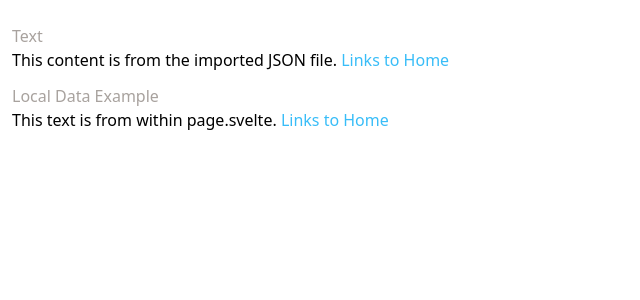
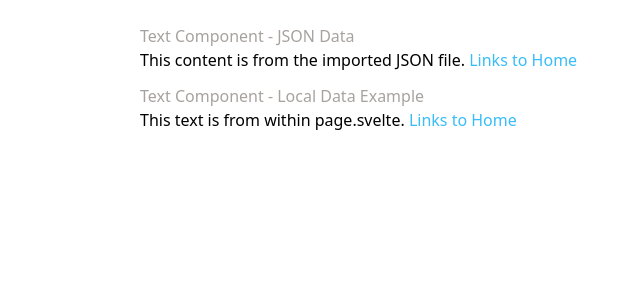
Before and after one commit to johnhoysa/svelte-storybook, a SvelteKit app: page /style-guide/text in a window 1280 px wide. Shown: the top 300 px of the page, without its empty margins (0-640 px from the left). Built offline with nearby package versions, Linux system fonts and the light colour scheme.

Commit message:
style guide - setting up pages to be consistent

```diff
--- a/src/routes/+layout.svelte
+++ b/src/routes/+layout.svelte
@@ -7,8 +7,10 @@
 
 <div class="app">
 	<Header />
-	<main>
-		<slot />
+	<main class="container m-auto">
+		<div>
+			<slot />
+		</div>
 	</main>
 	<Footer />
 </div>
--- a/src/routes/style-guide/headline/+page.svelte
+++ b/src/routes/style-guide/headline/+page.svelte
@@ -6,13 +6,14 @@
 </script>
 
 <svelte:head>
-  <title>Headline Examples</title>
-  <meta name="description" content="Headline Examples" />
+  <title>Headline Component Examples</title>
+  <meta name="description" content="Headline Component Examples" />
 </svelte:head>
 
 <div class="m-3">
-
+  <h4 class="pt-3 text-1xl text-stone-400">Headline Component - JSON Data</h4>
   <Headline {...data} />
+  <h4 class="pt-3 text-1xl text-stone-400">Headline Component - Local Data Example</h4>
   <Headline headline="Headline created within page.svelte" hTag="h4" styles="text-xl text-orange-400" />
 
 </div>
--- a/src/routes/style-guide/text/+page.svelte
+++ b/src/routes/style-guide/text/+page.svelte
@@ -4,20 +4,18 @@
 </script>
 
 <svelte:head>
-  <title>Text Examples</title>
-  <meta name="description" content="Text Examples" />
+  <title>Text Component Examples</title>
+  <meta name="description" content="Text Component Examples" />
 </svelte:head>
 
 <div class="m-3">
-  <h4 class="pt-3 text-1xl text-stone-400">Text</h4>
+  <h4 class="pt-3 text-1xl text-stone-400">Text Component - JSON Data</h4>
   <Text {...data} />
-  <h4 class="pt-3 text-1xl text-stone-400">Local Data Example</h4>
-
-    <Text
-      styles = "text-base"
-      text="This text is from within page.svelte. <a class='text-sky-400 hover:text-sky-600' href='/'>Links to Home</a>"
-    />
-
+  <h4 class="pt-3 text-1xl text-stone-400">Text Component - Local Data Example</h4>
+  <Text
+    styles = "text-base"
+    text="This text is from within page.svelte. <a class='text-sky-400 hover:text-sky-600' href='/'>Links to Home</a>"
+  />
 </div>
 
 <style>
```
